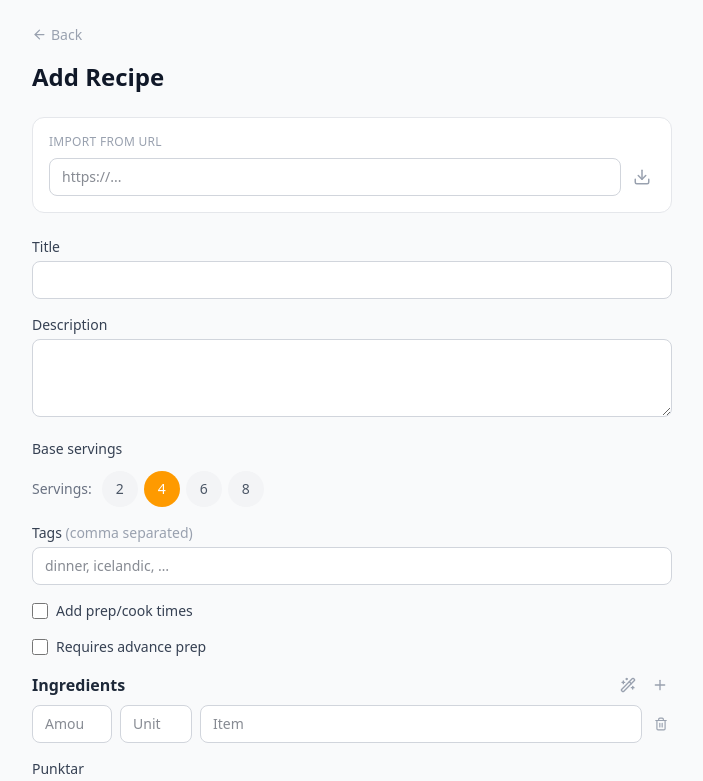
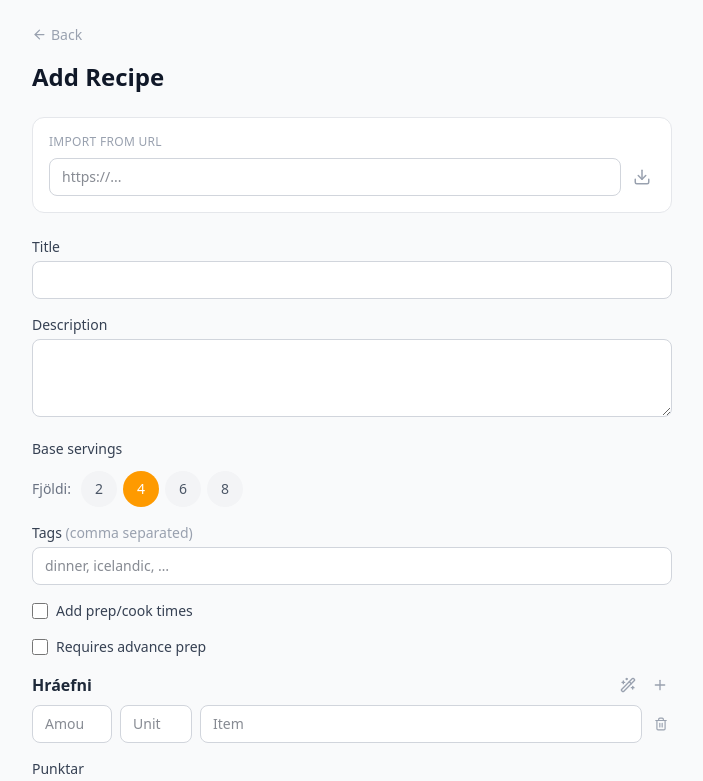
Before and after one commit to BergurHeimisson/uppskriftabok, a React (Vite) app in the folder frontend/: page /add in a window 1280 px wide. Shown: the top 781 px of the page, without its empty margins (288-991 px from the left). Built offline with nearby package versions, Linux system fonts and the light colour scheme.

Commit message:
Translate UI labels to Icelandic
Servings → Fjöldi, Ingredients → Hráefni

Co-Authored-By: Claude Sonnet 4.6 (1M context) <noreply@anthropic.com>

```diff
--- a/frontend/src/components/AddRecipeForm.jsx
+++ b/frontend/src/components/AddRecipeForm.jsx
@@ -254,7 +254,7 @@ export default function AddRecipeForm({ initialRecipe } = {}) {
         {/* Ingredients */}
         <div>
           <div className="flex items-center justify-between mb-2">
-            <h2 className="text-base font-semibold text-gray-800">Ingredients</h2>
+            <h2 className="text-base font-semibold text-gray-800">Hráefni</h2>
             <div className="flex items-center gap-2">
               <button
                 type="button"
--- a/frontend/src/components/CookMode.jsx
+++ b/frontend/src/components/CookMode.jsx
@@ -22,7 +22,7 @@ export default function CookMode({ recipe, onExit }) {
         <span className="font-semibold text-gray-900 text-base">{recipe.title}</span>
         <div className="flex items-center gap-3">
           <button
-            aria-label="Ingredients"
+            aria-label="Hráefni"
             onClick={() => setShowIngredients(v => !v)}
             className="text-gray-400 hover:text-gray-700 transition-colors cursor-pointer border-0 bg-transparent p-1"
           >
@@ -49,7 +49,7 @@ export default function CookMode({ recipe, onExit }) {
       {showIngredients && (
         <div className="absolute bottom-0 left-0 right-0 bg-white border-t border-gray-200 px-5 py-4 max-h-[50vh] overflow-y-auto">
           <div className="flex items-center justify-between mb-3">
-            <h3 className="font-semibold text-gray-800">Ingredients</h3>
+            <h3 className="font-semibold text-gray-800">Hráefni</h3>
             <button
               aria-label="Hide ingredients"
               onClick={() => setShowIngredients(false)}
--- a/frontend/src/components/ServingScaler.jsx
+++ b/frontend/src/components/ServingScaler.jsx
@@ -18,7 +18,7 @@ export default function ServingScaler({ baseServings, onChange }) {
 
   return (
     <div className="flex items-center gap-1.5 my-3">
-      <span className="text-sm text-gray-500 mr-1">Servings:</span>
+      <span className="text-sm text-gray-500 mr-1">Fjöldi:</span>
       {PRESETS.map(p => (
         <button
           key={p}
--- a/frontend/src/pages/Recipe.jsx
+++ b/frontend/src/pages/Recipe.jsx
@@ -78,7 +78,7 @@ export default function Recipe() {
       <ServingScaler baseServings={recipe.servings} onChange={setServings} />
 
       <section className="mb-6">
-        <h2 className="text-lg font-semibold text-gray-800 mb-3">Ingredients</h2>
+        <h2 className="text-lg font-semibold text-gray-800 mb-3">Hráefni</h2>
         <ul className="space-y-1.5 list-none p-0">
           {recipe.ingredients.map((ing, i) => (
             <li key={i} className="flex items-center gap-2">
```
Also changed, not shown: 1 other file (tests, documents, lock files or other folders).
